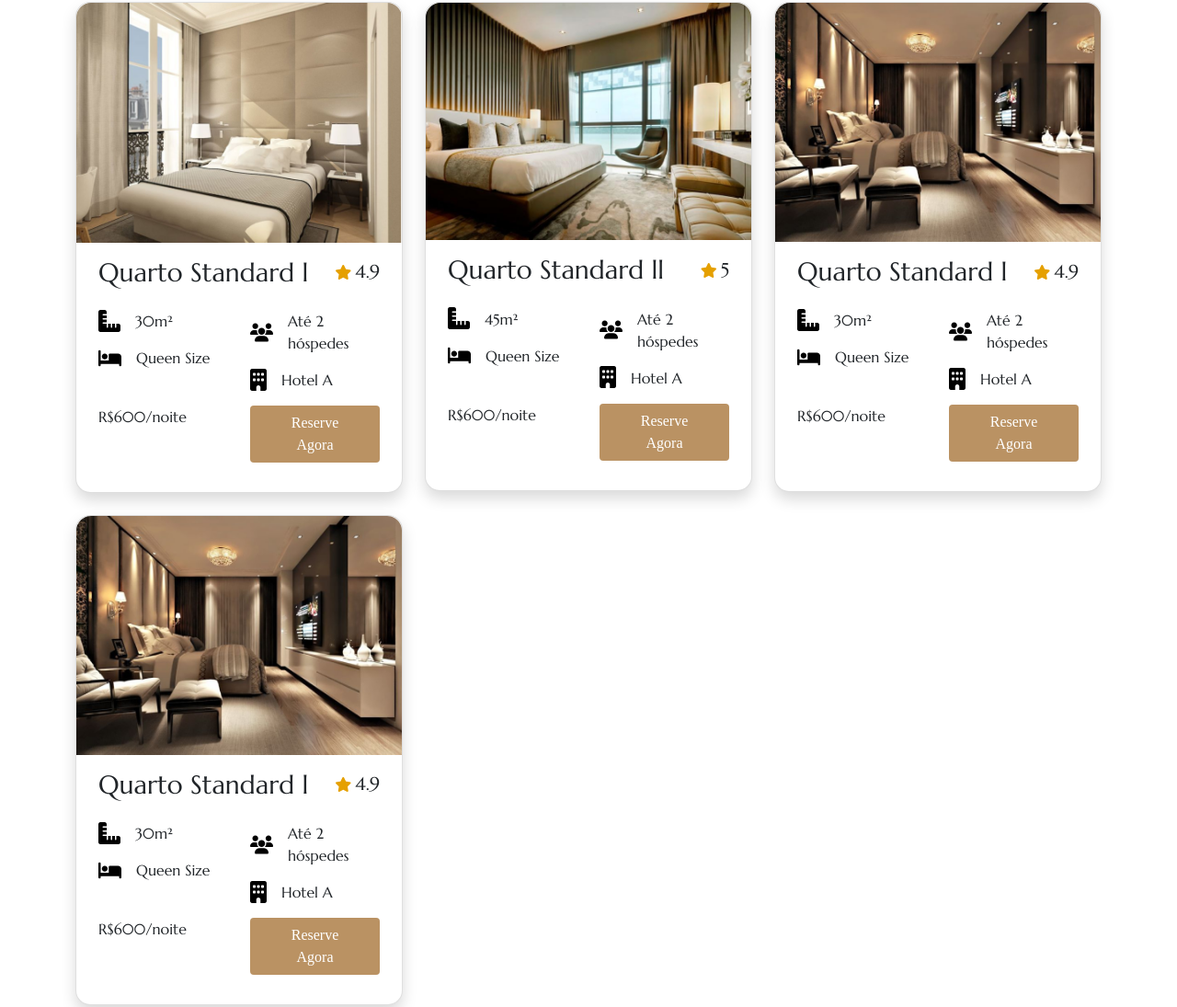
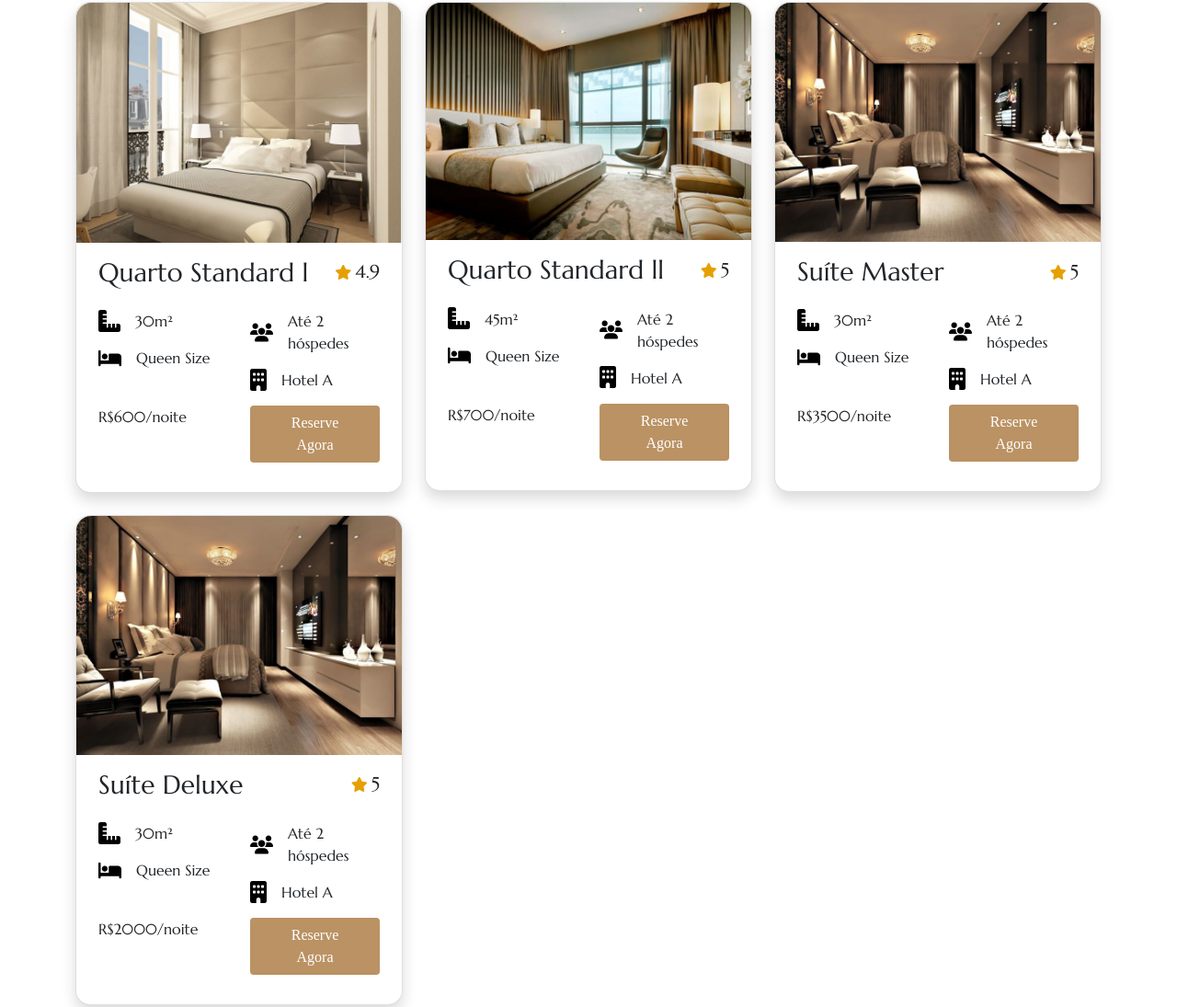
Before and after one commit to Felipe-Ramires/royalplace_uni9, a plain HTML site: page reserva.html in a window 1280 px wide. Shown: the part 963-2058 px from the top of the page at 92% size. Drawn offline with nearby package versions, Linux system fonts and the light colour scheme; a web font is replaced by a local one.

Commit message:
Ajusta titulo e preço dos cards na pagina reserva

```diff
--- a/reserva.html
+++ b/reserva.html
@@ -176,7 +176,7 @@
 
                                     <div class="col-6">
                                         <div class="d-flex align-items-center pb-3">
-                                            <p>R$600/noite</p>
+                                            <p>R$700/noite</p>
                                         </div>
                                     </div>
                                     <div class="col-6">
@@ -196,10 +196,10 @@
                             <img src="img/Master (1).png" class="card-img-top img-card" alt="">
                             <div class="card-body px-4">
                                 <div class="card-title d-flex  justify-content-between">
-                                <h3>Quarto Standard l</h3>
+                                <h3>Suíte Master</h3>
                                 <div class="star d-flex align-items-center">
                                 <i class="fa-solid fa-star mb-2 px-1" style="color: #E5A000;"></i>
-                                <h5>4.9</h5>
+                                <h5>5</h5>
                             </div>
                             </div>
                                 <div class="row pt-2">
@@ -228,7 +228,7 @@
 
                                     <div class="col-6">
                                         <div class="d-flex align-items-center pb-3">
-                                            <p>R$600/noite</p>
+                                            <p>R$3500/noite</p>
                                         </div>
                                     </div>
                                     <div class="col-6">
@@ -250,10 +250,10 @@
                             <img src="img/Master (1).png" class="card-img-top img-card" alt="">
                             <div class="card-body px-4">
                                 <div class="card-title d-flex  justify-content-between">
-                                <h3>Quarto Standard l</h3>
+                                <h3>Suíte Deluxe</h3>
                                 <div class="star d-flex align-items-center">
                                 <i class="fa-solid fa-star mb-2 px-1" style="color: #E5A000;"></i>
-                                <h5>4.9</h5>
+                                <h5>5</h5>
                             </div>
                             </div>
                                 <div class="row pt-2">
@@ -282,7 +282,7 @@
 
                                     <div class="col-6">
                                         <div class="d-flex align-items-center pb-3">
-                                            <p>R$600/noite</p>
+                                            <p>R$2000/noite</p>
                                         </div>
                                     </div>
                                     <div class="col-6">
```
